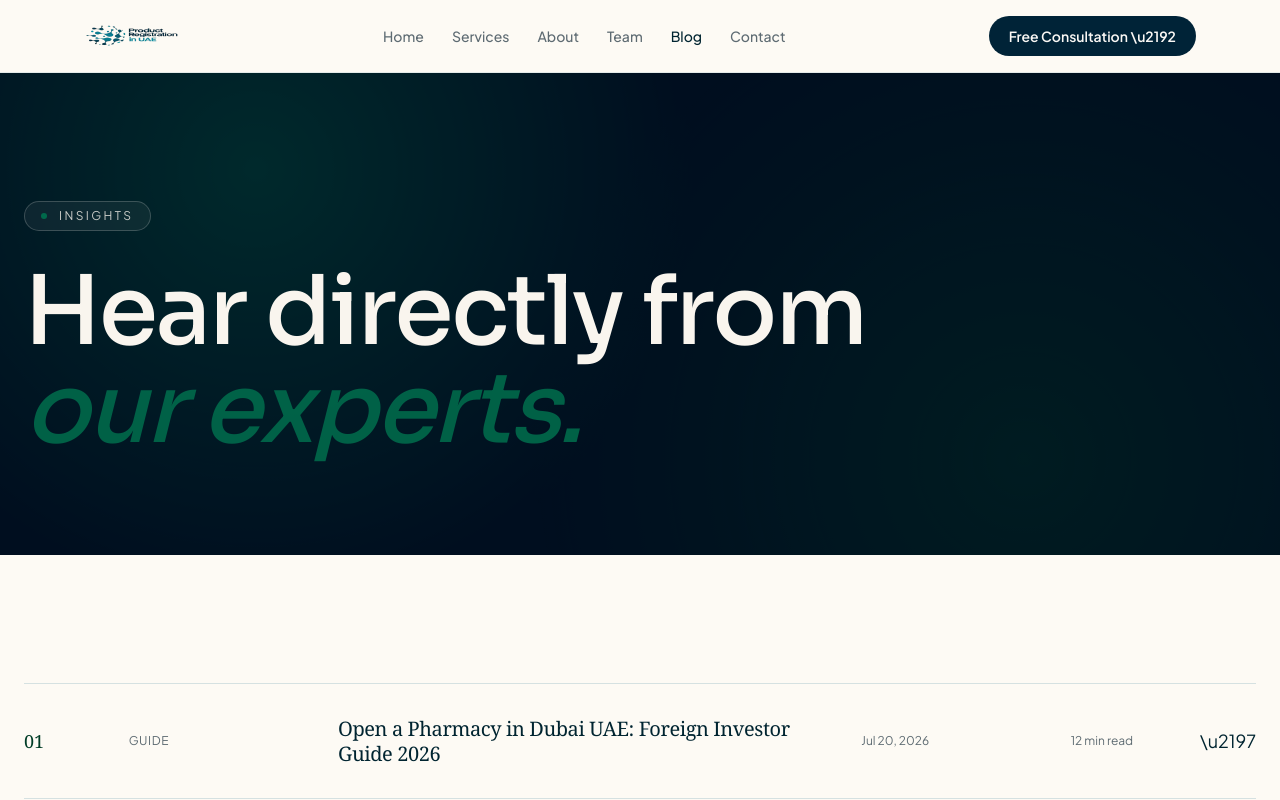
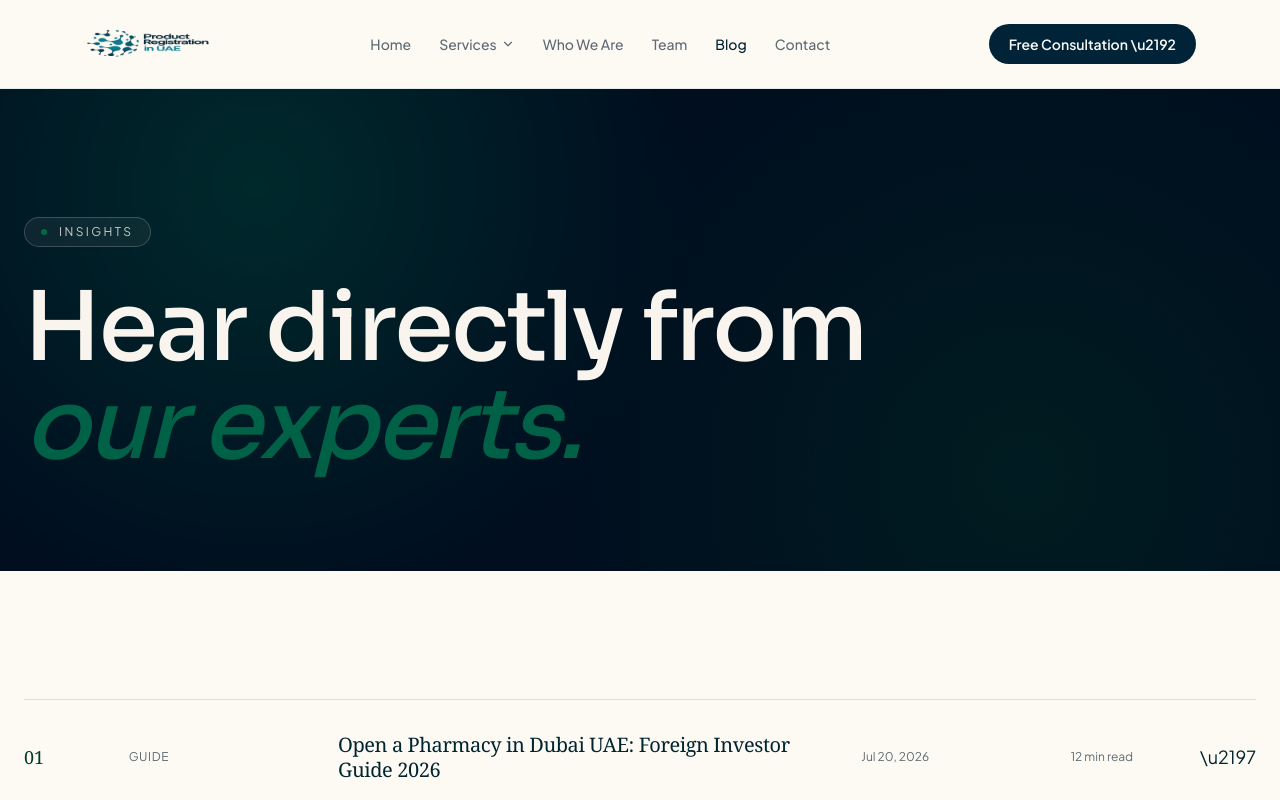
Before and after one commit to Nextmove376/productregistration, a Next.js app: page /blog in a window 1280 px wide. Shown: the top 800 px of the page. Built offline with nearby package versions, Linux system fonts and the light colour scheme.

Commit message:
Fix logo sizing, add hero video, fix ticker colors, add Services dropdown nav

```diff
--- a/components/landing/Hero.tsx
+++ b/components/landing/Hero.tsx
@@ -1,23 +1,28 @@
 'use client';
 
-import { useState } from 'react';
+import { useState, useRef } from 'react';
 
 const chips = ['Medical Devices', 'Drug Store Setup', 'Cosmetics', 'Health Supplements', 'Food Items', 'Freezone Formation'];
 
 export default function Hero() {
   const [sent, setSent] = useState(false);
+  const videoRef = useRef<HTMLVideoElement>(null);
 
   return (
     <section className="relative isolate overflow-hidden">
-      <img
-        src="/images/hero-dubai.jpg"
-        alt="Dubai skyline seen from a modern office at golden hour"
-        width={1920}
-        height={1200}
-        fetchPriority="high"
-        decoding="async"
+      <video
+        ref={videoRef}
+        autoPlay
+        loop
+        muted
+        playsInline
+        preload="metadata"
+        poster="/images/hero-dubai.jpg"
+        aria-hidden="true"
         className="absolute inset-0 -z-20 h-full w-full object-cover"
-      />
+      >
+        <source src="/hero-video.mp4" type="video/mp4" />
+      </video>
       <div className="absolute inset-0 -z-10 bg-linear-to-r from-ink/90 via-ink/70 to-ink/40" />
 
       <div className="mx-auto grid max-w-6xl grid-cols-1 items-center gap-10 px-5 py-24 lg:grid-cols-[1.05fr_0.95fr] lg:py-28">
--- a/components/landing/LogoTicker.tsx
+++ b/components/landing/LogoTicker.tsx
@@ -13,7 +13,7 @@ const logos = [
 
 export default function LogoTicker() {
   return (
-    <section aria-label="Regulators and authorities we work with" className="border-y border-border/60 bg-card py-8">
+    <section aria-label="Regulators and authorities we work with" className="border-y border-border/60 bg-white py-8">
       <div className="group relative overflow-hidden [mask-image:linear-gradient(to_right,transparent,black_8%,black_92%,transparent)]">
         <div className="marquee-track flex w-max items-center gap-14 group-hover:[animation-play-state:paused]">
           {[0, 1].map((dup) => (
@@ -26,7 +26,7 @@ export default function LogoTicker() {
                   loading="lazy"
                   decoding="async"
                   height={48}
-                  className="h-10 w-auto max-w-[150px] object-contain opacity-70 grayscale transition duration-300 hover:opacity-100 hover:grayscale-0 sm:h-12"
+                  className="h-10 w-auto max-w-[150px] object-contain sm:h-12"
                 />
               ))}
             </div>
--- a/components/layout/Header.tsx
+++ b/components/layout/Header.tsx
@@ -1,14 +1,25 @@
 'use client';
 
 import Link from 'next/link';
-import { useState } from 'react';
+import { useState, useRef, useEffect } from 'react';
 import { usePathname } from 'next/navigation';
-import { Menu, X } from 'lucide-react';
+import { Menu, X, ChevronDown } from 'lucide-react';
 
 const NAV = [
   { label: 'Home', href: '/' },
-  { label: 'Services', href: '/services' },
-  { label: 'About', href: '/about' },
+  {
+    label: 'Services',
+    href: '/services',
+    children: [
+      { label: 'MOHAP / EDE Registration', href: '/services/mohap-registration' },
+      { label: 'Product Registration', href: '/services/product-registration' },
+      { label: 'Regulatory Approvals', href: '/services/regulatory-approvals' },
+      { label: 'MOFA & PRO Services', href: '/services/mofa-attestation' },
+      { label: 'Business Setup', href: '/services/business-setup' },
+      { label: 'Trademark & Drugstore', href: '/services/medical-drugstore' },
+    ],
+  },
+  { label: 'Who We Are', href: '/about', displayOnly: true },
   { label: 'Team', href: '/team' },
   { label: 'Blog', href: '/blog' },
   { label: 'Contact', href: '/contact' },
@@ -16,18 +27,87 @@ const NAV = [
 
 export default function Header() {
   const [open, setOpen] = useState(false);
+  const [dropdownOpen, setDropdownOpen] = useState(false);
+  const dropdownRef = useRef<HTMLDivElement>(null);
   const pathname = usePathname();
+
+  useEffect(() => {
+    function handleClickOutside(e: MouseEvent) {
+      if (dropdownRef.current && !dropdownRef.current.contains(e.target as Node)) {
+        setDropdownOpen(false);
+      }
+    }
+    document.addEventListener('mousedown', handleClickOutside);
+    return () => document.removeEventListener('mousedown', handleClickOutside);
+  }, []);
+
   return (
     <header className="sticky top-0 z-40 border-b border-border/60 bg-background/90 backdrop-blur-md">
       <a href="#main-content" className="sr-only focus:not-sr-only focus:absolute focus:z-50 focus:rounded focus:bg-primary focus:px-4 focus:py-2 focus:text-primary-foreground focus:outline-none">
         Skip to content
       </a>
       <div className="mx-auto flex max-w-6xl items-center justify-between px-5 py-3">
-        <Link href="/" className="flex items-center gap-2">
-          <img src="/images/logo.png" alt="Nextmove Services" width={160} height={48} className="h-12 w-auto" />
+        <Link href="/" className="flex items-center shrink-0">
+          <img
+            src="/images/logo.png"
+            alt="Nextmove Services"
+            width={220}
+            height={56}
+            className="h-14 w-auto md:h-16"
+          />
         </Link>
         <nav aria-label="Main navigation" className="hidden items-center gap-7 text-sm text-muted-foreground md:flex">
-          {NAV.map((n) => (
+          {NAV.map((n) => {
+            if ('children' in n && n.children) {
+              return (
+                <div key={n.href} ref={dropdownRef} className="relative">
+                  <button
+                    onClick={() => setDropdownOpen(!dropdownOpen)}
+                    onMouseEnter={() => setDropdownOpen(true)}
+                    className={`flex items-center gap-1 font-medium transition-colors hover:text-foreground ${
+                      pathname.startsWith('/services') ? 'text-foreground' : 'text-muted-foreground'
+                    }`}
+                    aria-expanded={dropdownOpen}
+                    aria-haspopup="true"
+                  >
+                    {n.label}
+                    <ChevronDown className={`h-3.5 w-3.5 transition-transform ${dropdownOpen ? 'rotate-180' : ''}`} />
+                  </button>
+                  {dropdownOpen && (
+                    <div
+                      onMouseLeave={() => setDropdownOpen(false)}
+                      className="absolute left-1/2 top-full z-50 mt-2 w-64 -translate-x-1/2 rounded-xl border border-border bg-background p-2 shadow-lg"
+                    >
+                      {n.children.map((child) => (
+                        <Link
+                          key={child.href}
+                          href={child.href}
+                          onClick={() => setDropdownOpen(false)}
+                          className={`block rounded-lg px-4 py-2.5 text-sm transition-colors hover:bg-muted hover:text-foreground ${
+                            pathname === child.href ? 'text-foreground font-medium bg-muted' : 'text-muted-foreground'
+                          }`}
+                        >
+                          {child.label}
+                        </Link>
+                      ))}
+                    </div>
+                  )}
+                </div>
+              );
+            }
+
+            if ('displayOnly' in n && n.displayOnly) {
+              return (
+                <span
+                  key={n.href}
+                  className="font-medium text-muted-foreground cursor-default"
+                >
+                  {n.label}
+                </span>
+              );
+            }
+
+            return (
               <Link
                 key={n.href}
                 href={n.href}
@@ -38,7 +118,8 @@ export default function Header() {
               >
                 {n.label}
               </Link>
-          ))}
+            );
+          })}
         </nav>
         <Link
           href="/contact"
@@ -59,7 +140,38 @@ export default function Header() {
       {open && (
         <div id="mobile-menu" className="border-t border-border bg-background px-5 py-4 md:hidden">
           <nav aria-label="Mobile navigation" className="flex flex-col gap-4">
-            {NAV.map((n) => (
+            {NAV.map((n) => {
+              if ('children' in n && n.children) {
+                return (
+                  <div key={n.href}>
+                    <span className="text-sm font-medium text-muted-foreground">{n.label}</span>
+                    <div className="ml-4 mt-2 flex flex-col gap-2">
+                      {n.children.map((child) => (
+                        <Link
+                          key={child.href}
+                          href={child.href}
+                          onClick={() => setOpen(false)}
+                          className={`text-sm transition-colors hover:text-foreground ${
+                            pathname === child.href ? 'text-foreground font-medium' : 'text-muted-foreground'
+                          }`}
+                        >
+                          {child.label}
+                        </Link>
+                      ))}
+                    </div>
+                  </div>
+                );
+              }
+
+              if ('displayOnly' in n && n.displayOnly) {
+                return (
+                  <span key={n.href} className="text-sm font-medium text-muted-foreground cursor-default">
+                    {n.label}
+                  </span>
+                );
+              }
+
+              return (
                 <Link
                   key={n.href}
                   href={n.href}
@@ -71,7 +183,8 @@ export default function Header() {
                 >
                   {n.label}
                 </Link>
-            ))}
+              );
+            })}
             <Link
               href="/contact"
               onClick={() => setOpen(false)}
```
Also changed, not shown: 2 other files (tests, documents, lock files or other folders). Lines whose indentation alone changed are shown as unchanged.
